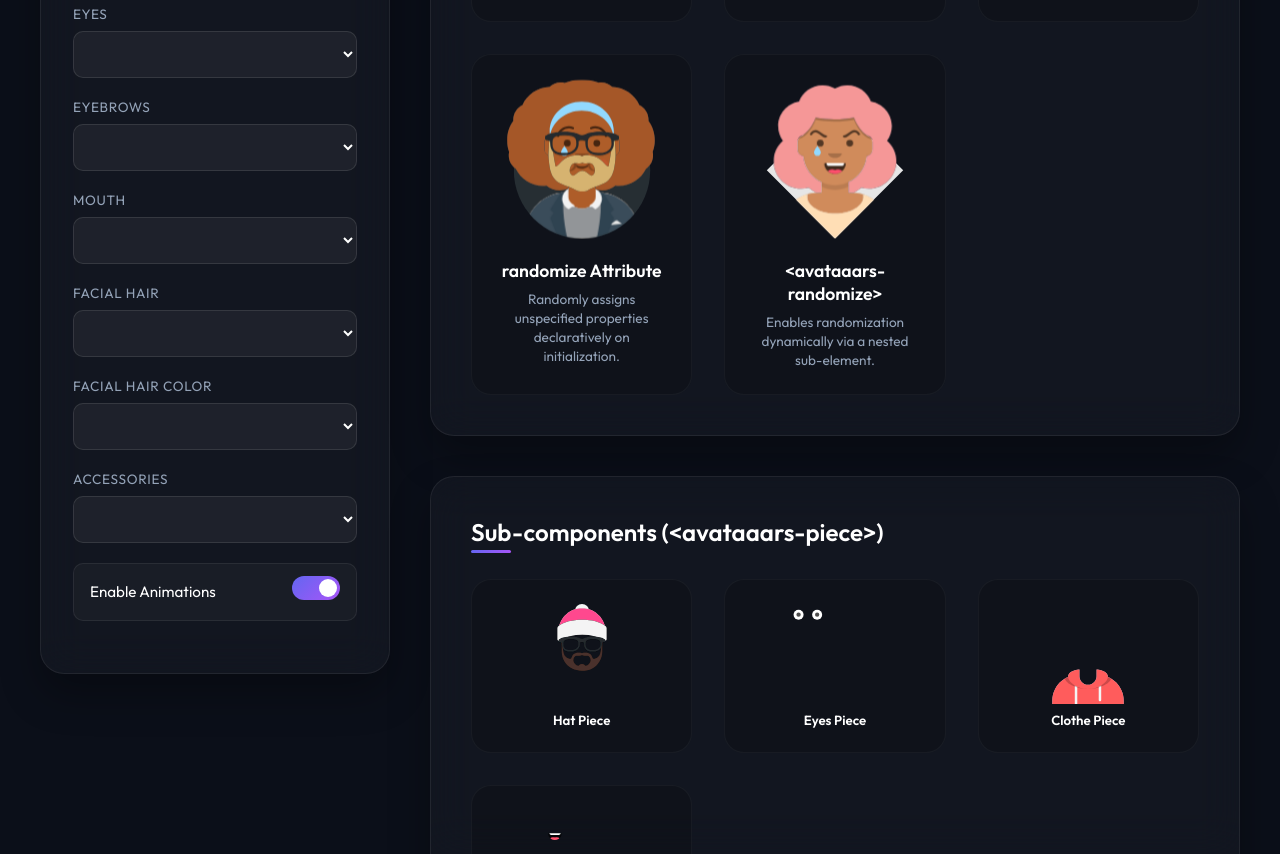
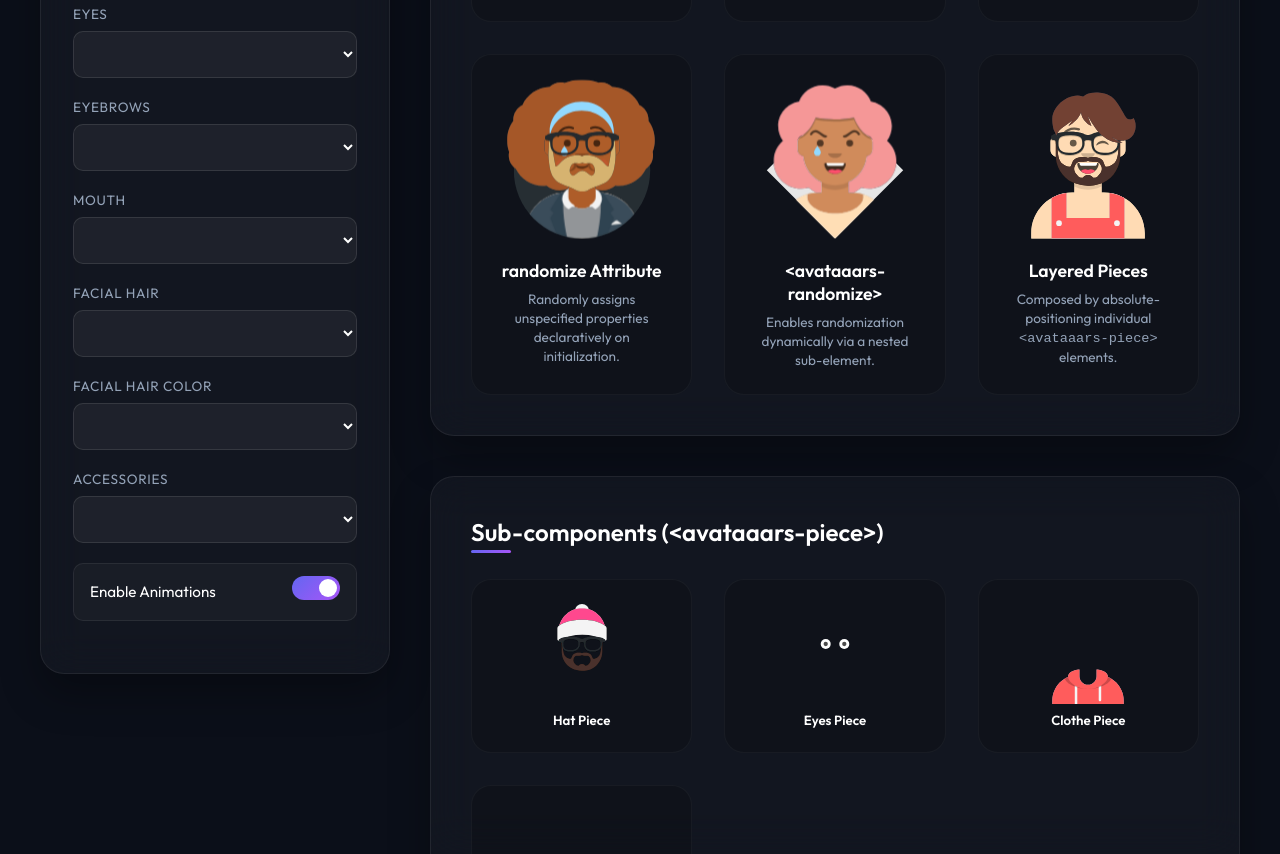
Before and after one commit to gschoppe/avataaars.js, a website with bundled scripts: page index.html in a window 1280 px wide. Shown: the part 1172-2026 px from the top of the page. Built offline with nearby package versions, Linux system fonts and the light colour scheme; files whose address does not match are found by name.

Commit message:
feat: wrap piece sub-components in double-translate resets and graphics translations

```diff
--- a/index.html
+++ b/index.html
@@ -597,6 +597,21 @@
             <p>Enables randomization dynamically via a nested sub-element.</p>
           </div>
 
+          <!-- Layered Piece Avatar -->
+          <div class="grid-card">
+            <div class="avatar-box" style="position: relative;">
+              <avataaars-piece piece-type="skin" skin-color="Pale" style="position: absolute; top: 0; left: 0; width: 100%; height: 100%;"></avataaars-piece>
+              <avataaars-piece piece-type="clothe" clothe-type="Overall" clothe-color="Red" style="position: absolute; top: 0; left: 0; width: 100%; height: 100%;"></avataaars-piece>
+              <avataaars-piece piece-type="eyes" eye-type="Wink" style="position: absolute; top: 0; left: 0; width: 100%; height: 100%;"></avataaars-piece>
+              <avataaars-piece piece-type="eyebrows" eyebrow-type="UpDown" style="position: absolute; top: 0; left: 0; width: 100%; height: 100%;"></avataaars-piece>
+              <avataaars-piece piece-type="nose" style="position: absolute; top: 0; left: 0; width: 100%; height: 100%;"></avataaars-piece>
+              <avataaars-piece piece-type="mouth" mouth-type="Smile" style="position: absolute; top: 0; left: 0; width: 100%; height: 100%;"></avataaars-piece>
+              <avataaars-piece piece-type="top" top-type="ShortHairShaggy" hair-color="Brown" style="position: absolute; top: 0; left: 0; width: 100%; height: 100%;"></avataaars-piece>
+            </div>
+            <h4>Layered Pieces</h4>
+            <p>Composed by absolute-positioning individual <code>&lt;avataaars-piece&gt;</code> elements.</p>
+          </div>
+
         </div>
       </section>
 
--- a/src/avataaars.js
+++ b/src/avataaars.js
@@ -542,7 +542,8 @@ export class AvataaarsPiece extends HTMLElement {
     } else if (pieceType === 'graphics') {
       const gType = options.graphicType || 'Bat'
       const subNode = SVG_DICTIONARY['CLOTHES']?.[gType]
-      pieceHtml = renderSvgNode(subNode, uid, options)
+      const rawHtml = renderSvgNode(subNode, uid, options)
+      pieceHtml = `<g transform="translate(0, 170)">${rawHtml}</g>`
     } else if (pieceType === 'accessories' || pieceType === 'accesories') {
       const accessoriesType = options.accessoriesType || 'Blank'
       if (accessoriesType !== 'Blank') {
@@ -558,20 +559,31 @@ export class AvataaarsPiece extends HTMLElement {
     } else if (pieceType === 'eyes') {
       const eyeType = options.eyeType || 'Default'
       const eyeNode = SVG_DICTIONARY['EYES']?.[eyeType]
-      pieceHtml = renderSvgNode(eyeNode, uid, options)
+      const rawHtml = renderSvgNode(eyeNode, uid, options)
+      pieceHtml = `<g id="${uid}-Face" transform="translate(76.000000, 82.000000)" fill="#000000">${rawHtml}</g>`
     } else if (pieceType === 'eyebrows') {
       const eyebrowType = options.eyebrowType || 'Default'
       const eyebrowNode = SVG_DICTIONARY['EYEBROW']?.[eyebrowType]
-      pieceHtml = renderSvgNode(eyebrowNode, uid, options)
+      const rawHtml = renderSvgNode(eyebrowNode, uid, options)
+      pieceHtml = `<g id="${uid}-Face" transform="translate(76.000000, 82.000000)" fill="#000000">${rawHtml}</g>`
     } else if (pieceType === 'mouth') {
       const mouthType = options.mouthType || 'Default'
       const mouthNode = SVG_DICTIONARY['MOUTH']?.[mouthType]
-      pieceHtml = renderSvgNode(mouthNode, uid, options)
+      const rawHtml = renderSvgNode(mouthNode, uid, options)
+      pieceHtml = `<g id="${uid}-Face" transform="translate(76.000000, 82.000000)" fill="#000000">${rawHtml}</g>`
     } else if (pieceType === 'nose') {
-      pieceHtml = renderSvgNode(SVG_DICTIONARY['NOSE']?.['Default'], uid, options)
+      const rawHtml = renderSvgNode(SVG_DICTIONARY['NOSE']?.['Default'], uid, options)
+      pieceHtml = `<g id="${uid}-Face" transform="translate(76.000000, 82.000000)" fill="#000000">${rawHtml}</g>`
     } else if (pieceType === 'skin') {
       const skinNode = { type: 'Skin', props: {}, children: [] }
-      pieceHtml = renderSvgNode(skinNode, uid, options)
+      const skinHtml = renderSvgNode(skinNode, uid, options)
+      pieceHtml = `
+        <g id="${uid}-Body" transform="translate(32.000000, 36.000000)">
+          <use fill="#D0C6AC" href="#${uid}-path-skin" xlink:href="#${uid}-path-skin"></use>
+          ${skinHtml}
+          <path d="M156,79 L156,102 C156,132.927946 130.927946,158 100,158 C69.072054,158 44,132.927946 44,102 L44,79 L44,94 C44,124.927946 69.072054,150 100,150 C130.927946,150 156,124.927946 156,94 L156,79 Z" id="${uid}-Neck-Shadow" fill-opacity="0.100000001" fill="#000000" mask="url(#${uid}-Skin-Color-Mask)"></path>
+        </g>
+      `
     }
 
     // Gradients in Defs
@@ -599,7 +611,13 @@ export class AvataaarsPiece extends HTMLElement {
           </mask>
           ${gradMarkup}
         </defs>
-        ${pieceHtml}
+        <g stroke="none" stroke-width="1" fill="none" fill-rule="evenodd">
+          <g transform="translate(-825.000000, -1100.000000)">
+            <g transform="translate(825.000000, 1100.000000)">
+              ${pieceHtml}
+            </g>
+          </g>
+        </g>
       </svg>
     `
 
```
Also changed, not shown: README.md, dist/avataaars.js, dist/avataaars.min.js.
